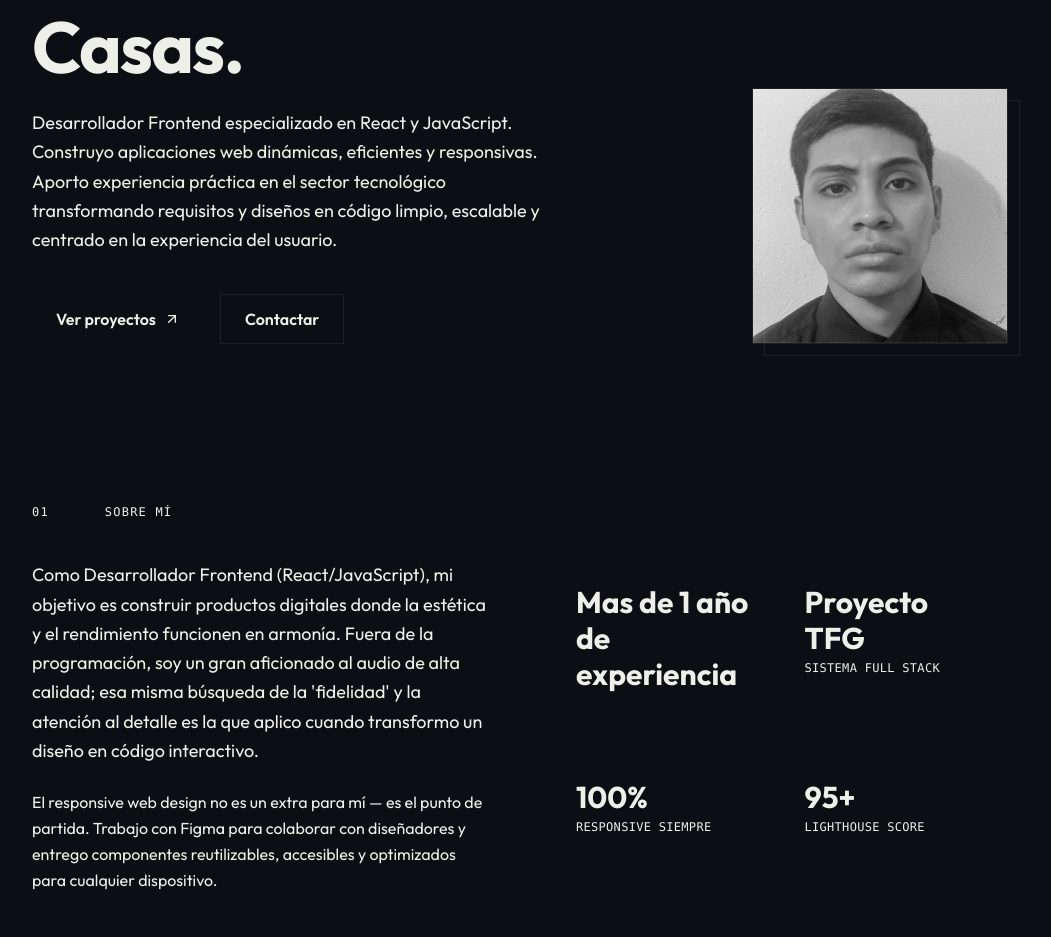
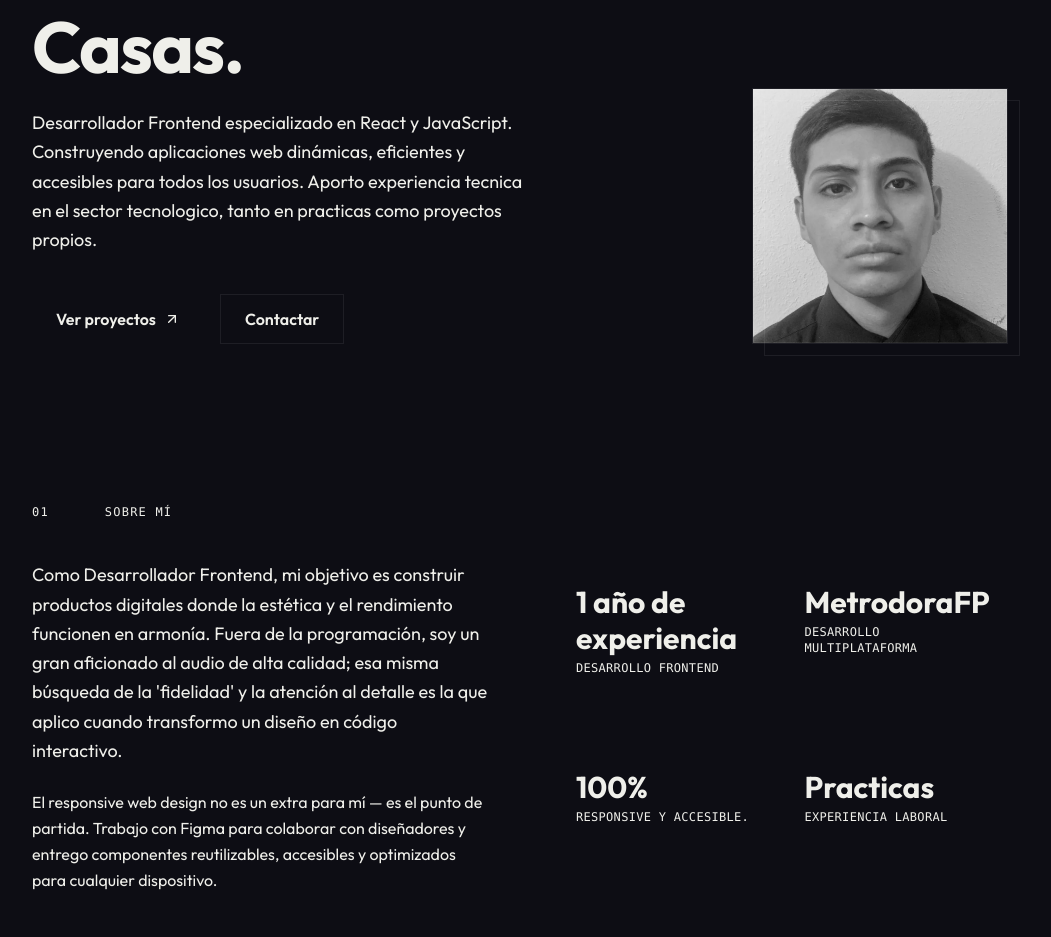
Before and after one commit to Casasluis010/portfolio-web, a React (Vite) app: page / in a window 1280 px wide. Shown: the part 235-1172 px from the top of the page, without its empty margins (120-1171 px from the left). Built offline with nearby package versions, Linux system fonts and the light colour scheme; a web font is replaced by a local one.

Commit message:
fix:Correcion de contenido del portofolio

```diff
--- a/src/app/App.tsx
+++ b/src/app/App.tsx
@@ -129,7 +129,7 @@ export default function App() {
               <span className="text-primary">Casas.</span>
             </h1>
             <p className="text-muted-foreground max-w-lg leading-relaxed text-lg mb-10">
-              Desarrollador Frontend especializado en React y JavaScript. Construyo aplicaciones web dinámicas, eficientes y responsivas. Aporto experiencia práctica en el sector tecnológico transformando requisitos y diseños en código limpio, escalable y centrado en la experiencia del usuario.
+              Desarrollador Frontend especializado en React y JavaScript. Construyendo aplicaciones web dinámicas, eficientes y accesibles para todos los usuarios. Aporto experiencia tecnica en el sector tecnologico, tanto en practicas como proyectos propios.
             </p>
             <div className="flex items-center gap-4 flex-wrap">
               <a
@@ -168,7 +168,7 @@ export default function App() {
         <div className="grid grid-cols-1 md:grid-cols-2 gap-16">
           <div>
             <p className="text-lg leading-relaxed text-foreground/90 mb-6">
-              Como Desarrollador Frontend (React/JavaScript), mi objetivo es construir productos digitales donde la estética y el rendimiento funcionen en armonía. Fuera de la programación, soy un gran aficionado al audio de alta calidad; esa misma búsqueda de la 'fidelidad' y la atención al detalle es la que aplico cuando transformo un diseño en código interactivo.
+              Como Desarrollador Frontend, mi objetivo es construir productos digitales donde la estética y el rendimiento funcionen en armonía. Fuera de la programación, soy un gran aficionado al audio de alta calidad; esa misma búsqueda de la 'fidelidad' y la atención al detalle es la que aplico cuando transformo un diseño en código interactivo.
             </p>
             <p className="text-muted-foreground leading-relaxed">
               El responsive web design no es un extra para mí — es el punto de partida.
@@ -178,10 +178,10 @@ export default function App() {
           </div>
           <div className="grid grid-cols-2 gap-px bg-border">
             {[
-              { value: "Mas de 1 año de experiencia", label: "" },
-              { value: "Proyecto TFG", label: "Sistema Full Stack" },
-              { value: "100%", label: "Responsive siempre" },
-              { value: "95+", label: "Lighthouse score" },
+              { value: "1 año de experiencia", label: "Desarrollo Frontend" },
+              { value: "MetrodoraFP", label: "Desarrollo Multiplataforma" },
+              { value: "100%", label: "Responsive y accesible." },
+              { value: "Practicas", label: "Experiencia Laboral" },
             ].map((stat) => (
               <div key={stat.label} className="bg-card p-6">
                 <p className="text-3xl font-bold text-primary mb-1">{stat.value}</p>
@@ -527,7 +527,7 @@ export default function App() {
               <span className="text-primary">Desarrollador Frontend?</span>
             </h2>
             <p className="text-muted-foreground leading-relaxed mb-8">
-              Enfocado en aportar valor a entornos corporativos y proyectos tecnológicos de alto impacto. Busco integrarme a equipos multidisciplinares donde pueda aplicar mi base técnica sólida (React, JavaScript, SQL), trabajar bajo metodologías ágiles (Scrum) y contribuir a soluciones escalables. ¿Hablamos?
+              Enfocado en aportar valor a entornos corporativos y proyectos tecnológicos de alto impacto. Busco integrarme a equipos multidisciplinares donde pueda aplicar mi base técnica sólida (React, TypeScript, JavaScript), trabajar bajo metodologías ágiles (Scrum) y contribuir a soluciones escalables. ¿Hablamos?
             </p>
             <a
               href="https://mail.google.com/mail/?view=cm&fs=1&to=luiscasas10102@gmail.com"
```
